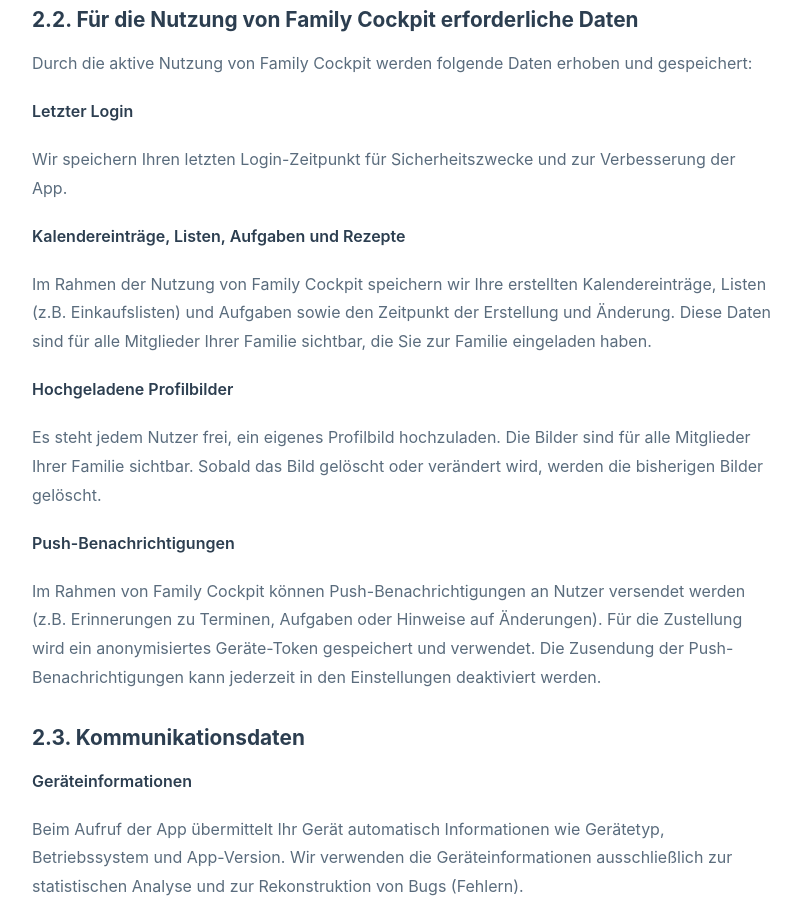
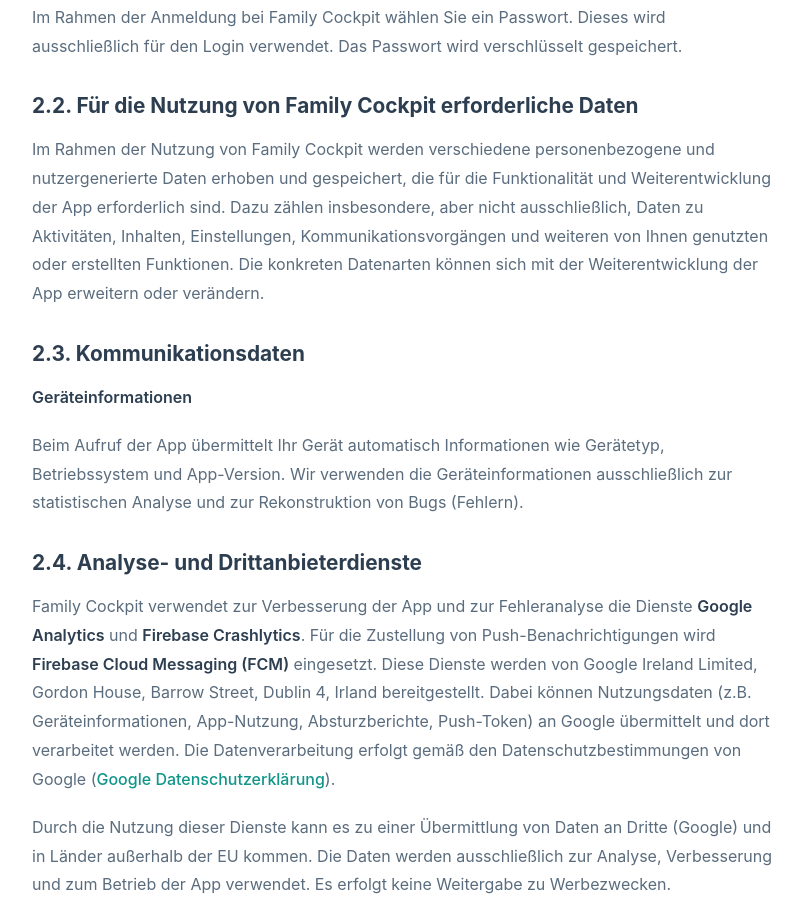
Before and after one commit to CodeNatureHQ/family_cockpit_datenschutz, a plain HTML site: page index.html in a window 1280 px wide. Shown: the part 1517-2421 px from the top of the page, without its empty margins (238-1040 px from the left). Drawn offline with Linux system fonts and the light colour scheme.

Commit message:
Update privacy policy to clarify data usage and third-party services

```diff
--- a/index.html
+++ b/index.html
@@ -307,9 +307,12 @@
 
         <h2>2. Verzeichnis von Verarbeitungstätigkeiten</h2>
         <p>
-          Family Cockpit speichert in der Datenbank nur Daten, die der Nutzer
-          für die Verwendung der App selbst erstellt hat und die für die
-          Abwicklung der Familienverwaltung notwendig sind.
+          Family Cockpit speichert in der Datenbank personenbezogene und
+          nutzergenerierte Daten, die im Rahmen der Nutzung der App entstehen
+          und für die Funktionalität der Familienverwaltung sowie weiterer
+          angebotener Funktionen (z.B. Adressbuch, Rezeptbuch, Aufgaben,
+          Kalender, Listen) erforderlich sind. Die konkreten Datenarten können
+          sich mit der Weiterentwicklung der App erweitern oder verändern.
         </p>
         <p>
           Diese Daten sind im vollen Umfang vom Admin einer Familie in der
@@ -348,41 +351,14 @@
 
         <h3>2.2. Für die Nutzung von Family Cockpit erforderliche Daten</h3>
         <p>
-          Durch die aktive Nutzung von Family Cockpit werden folgende Daten
-          erhoben und gespeichert:
-        </p>
-
-        <p><strong>Letzter Login</strong></p>
-        <p>
-          Wir speichern Ihren letzten Login-Zeitpunkt für Sicherheitszwecke und
-          zur Verbesserung der App.
-        </p>
-
-        <p><strong>Kalendereinträge, Listen, Aufgaben und Rezepte</strong></p>
-        <p>
-          Im Rahmen der Nutzung von Family Cockpit speichern wir Ihre erstellten
-          Kalendereinträge, Listen (z.B. Einkaufslisten) und Aufgaben sowie den
-          Zeitpunkt der Erstellung und Änderung. Diese Daten sind für alle
-          Mitglieder Ihrer Familie sichtbar, die Sie zur Familie eingeladen
-          haben.
-        </p>
-
-        <p><strong>Hochgeladene Profilbilder</strong></p>
-        <p>
-          Es steht jedem Nutzer frei, ein eigenes Profilbild hochzuladen. Die
-          Bilder sind für alle Mitglieder Ihrer Familie sichtbar. Sobald das
-          Bild gelöscht oder verändert wird, werden die bisherigen Bilder
-          gelöscht.
-        </p>
-
-        <p><strong>Push-Benachrichtigungen</strong></p>
-        <p>
-          Im Rahmen von Family Cockpit können Push-Benachrichtigungen an Nutzer
-          versendet werden (z.B. Erinnerungen zu Terminen, Aufgaben oder
-          Hinweise auf Änderungen). Für die Zustellung wird ein anonymisiertes
-          Geräte-Token gespeichert und verwendet. Die Zusendung der
-          Push-Benachrichtigungen kann jederzeit in den Einstellungen
-          deaktiviert werden.
+          Im Rahmen der Nutzung von Family Cockpit werden verschiedene
+          personenbezogene und nutzergenerierte Daten erhoben und gespeichert,
+          die für die Funktionalität und Weiterentwicklung der App erforderlich
+          sind. Dazu zählen insbesondere, aber nicht ausschließlich, Daten zu
+          Aktivitäten, Inhalten, Einstellungen, Kommunikationsvorgängen und
+          weiteren von Ihnen genutzten oder erstellten Funktionen. Die konkreten
+          Datenarten können sich mit der Weiterentwicklung der App erweitern
+          oder verändern.
         </p>
 
         <h3>2.3. Kommunikationsdaten</h3>
@@ -393,6 +369,36 @@
           wie Gerätetyp, Betriebssystem und App-Version. Wir verwenden die
           Geräteinformationen ausschließlich zur statistischen Analyse und zur
           Rekonstruktion von Bugs (Fehlern).
+        </p>
+
+        <h3>2.4. Analyse- und Drittanbieterdienste</h3>
+        <p>
+          Family Cockpit verwendet zur Verbesserung der App und zur
+          Fehleranalyse die Dienste <strong>Google Analytics</strong> und
+          <strong>Firebase Crashlytics</strong>. Für die Zustellung von
+          Push-Benachrichtigungen wird
+          <strong>Firebase Cloud Messaging (FCM)</strong> eingesetzt. Diese
+          Dienste werden von Google Ireland Limited, Gordon House, Barrow
+          Street, Dublin 4, Irland bereitgestellt. Dabei können Nutzungsdaten
+          (z.B. Geräteinformationen, App-Nutzung, Absturzberichte, Push-Token)
+          an Google übermittelt und dort verarbeitet werden. Die
+          Datenverarbeitung erfolgt gemäß den Datenschutzbestimmungen von Google
+          (<a
+            href="https://policies.google.com/privacy"
+            target="_blank"
+            style="
+              color: var(--primary-color);
+              text-decoration: none;
+              font-weight: 500;
+            "
+            >Google Datenschutzerklärung</a
+          >).
+        </p>
+        <p>
+          Durch die Nutzung dieser Dienste kann es zu einer Übermittlung von
+          Daten an Dritte (Google) und in Länder außerhalb der EU kommen. Die
+          Daten werden ausschließlich zur Analyse, Verbesserung und zum Betrieb
+          der App verwendet. Es erfolgt keine Weitergabe zu Werbezwecken.
         </p>
 
         <h2>4. Verwendung der E-Mail-Adresse</h2>
@@ -536,6 +542,18 @@
           beschweren.
         </p>
 
+        <h2>11. Änderungen an dieser Erklärung</h2>
+        <p>
+          Diese Datenschutzerklärung gilt ab dem oben genannten Stand. Family
+          Cockpit kann diese Erklärung von Zeit zu Zeit aktualisieren, um
+          Änderungen an der App, den verwendeten Diensten oder den geltenden
+          Gesetzen zu berücksichtigen. Die jeweils aktuelle Version wird auf
+          dieser Seite veröffentlicht. Wesentliche Änderungen werden im Rahmen
+          der App oder auf der Website deutlich kenntlich gemacht. Ihre
+          fortgesetzte Nutzung der App gilt als Zustimmung zur jeweils aktuellen
+          Datenschutzerklärung.
+        </p>
+
         <h2>Eine App, der Sie wirklich vertrauen können</h2>
         <p>
           Family Cockpit wird von der coodoo GmbH entwickelt und betrieben. Uns
```
